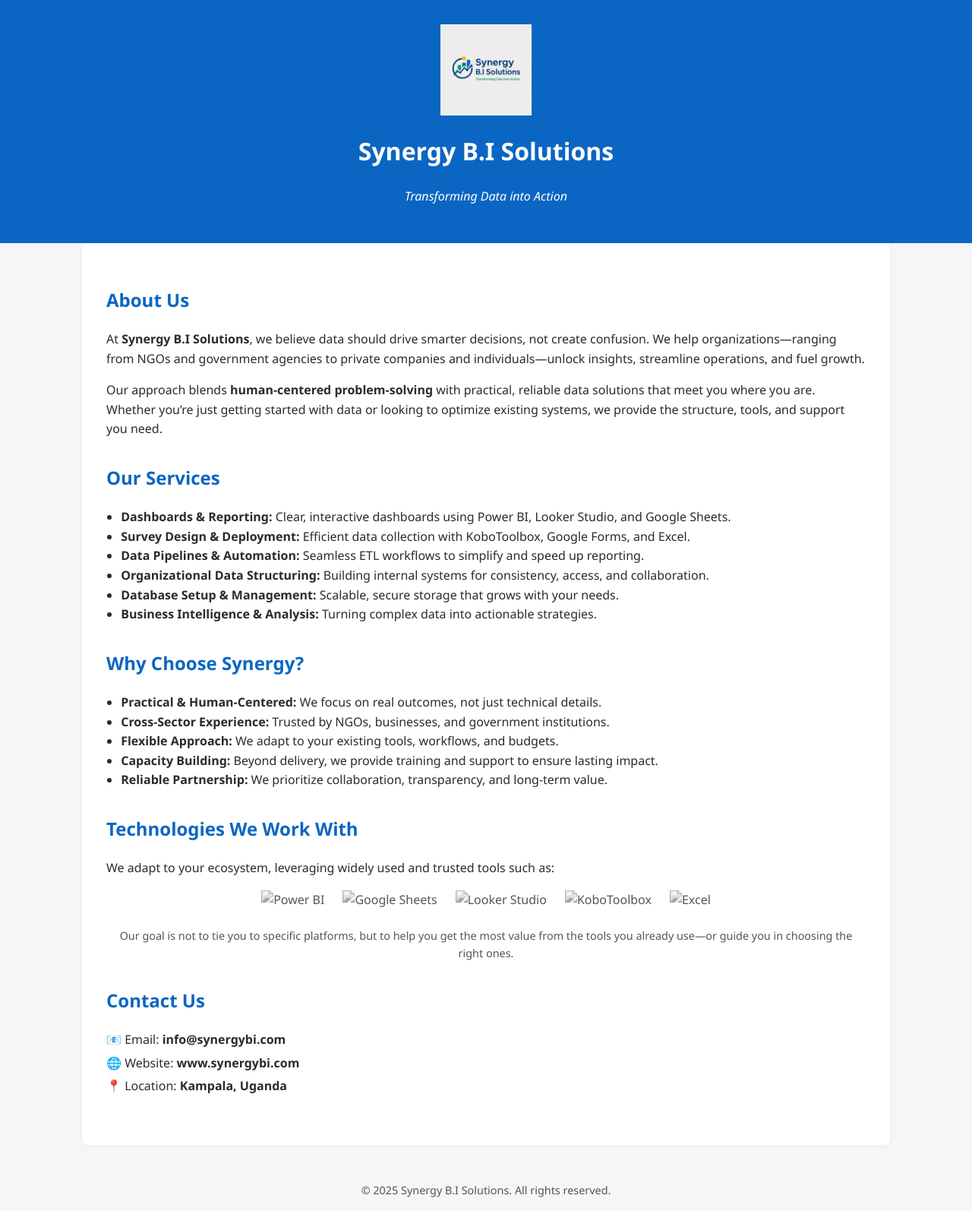
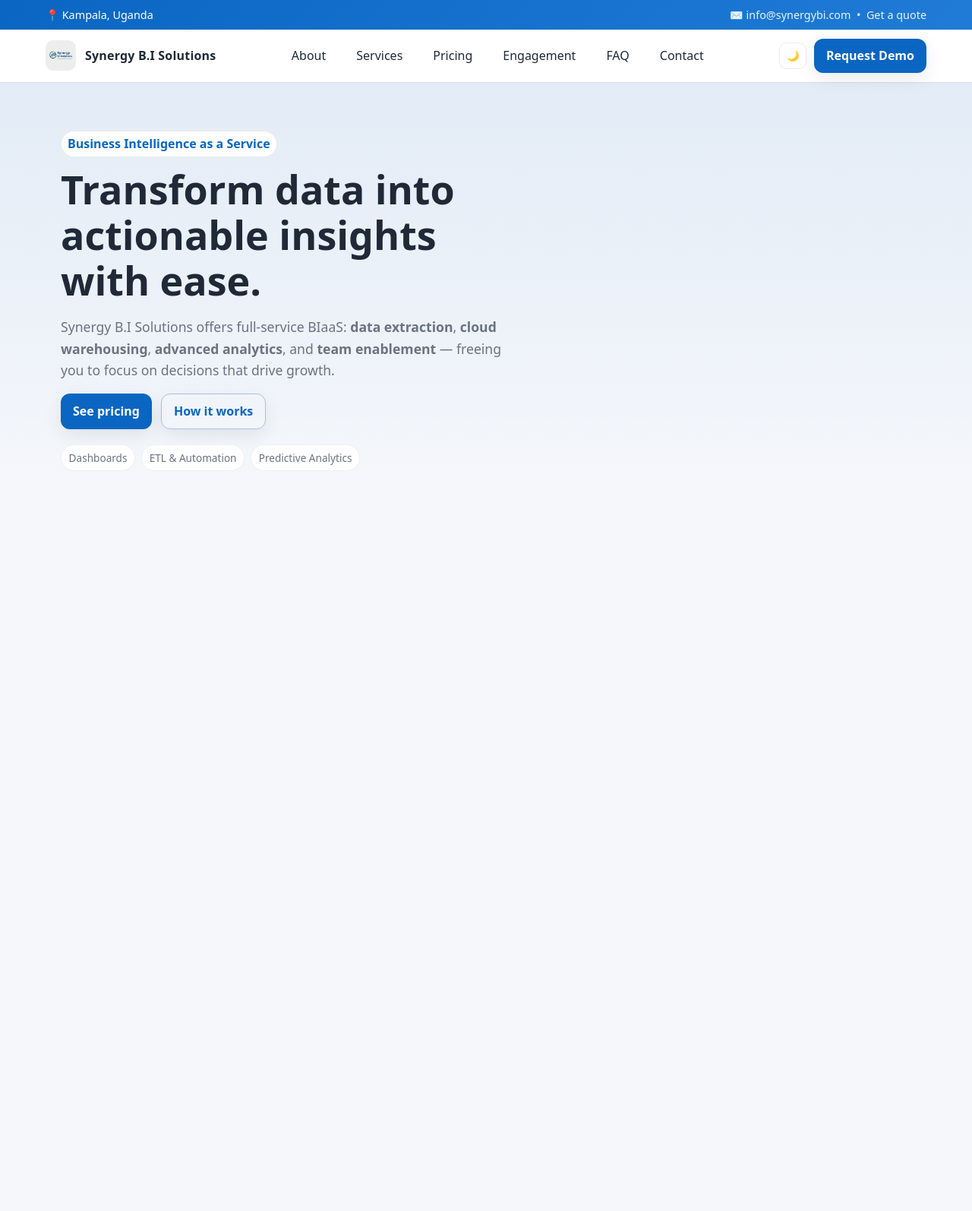
Before and after one commit to synergyBI/synergyBI.github.io, a plain HTML site: page index.html in a window 1280 px wide. Shown: the whole page at 76% size. After the commit the page ends 800 px from the top, so only its background shows below. Drawn offline with Linux system fonts and the light colour scheme.

Commit message:
Update index.html
Tried again

```diff
--- a/index.html
+++ b/index.html
@@ -1,131 +1,100 @@
 <!DOCTYPE html>
-<html lang="en">
+<html lang="en" data-theme="light">
 <head>
   <meta charset="UTF-8" />
-  <meta name="viewport" content="width=device-width, initial-scale=1.0" />
-  <title>Synergy B.I Solutions</title>
+  <meta name="viewport" content="width=device-width, initial-scale=1" />
+  <title>Synergy B.I Solutions | Business Intelligence as a Service (BIaaS)</title>
+  <meta name="description" content="Synergy B.I Solutions provides Business Intelligence as a Service (BIaaS): data extraction, organization, analytics, dashboards, training and support for NGOs, government, and businesses." />
+  <meta name="robots" content="index,follow" />
+
+  <meta property="og:type" content="website" />
+  <meta property="og:title" content="Synergy B.I Solutions | BI as a Service" />
+  <meta property="og:description" content="End-to-end BIaaS: extraction, warehousing, analytics, dashboards, training and support." />
+  <meta property="og:image" content="assets/og-image.png" />
+  <meta property="og:locale" content="en_US" />
+  <meta name="twitter:card" content="summary_large_image" />
+
+  <link rel="icon" href="assets/favicon.png" />
   <style>
-    body {
-      font-family: 'Segoe UI', sans-serif;
-      background-color: #f4f6f8;
-      color: #2b2b2b;
-      margin: 0;
-      padding: 0;
-      line-height: 1.6;
-    }
-    header {
-      background-color: #0a66c2;
-      color: white;
-      padding: 2rem;
-      text-align: center;
-    }
-    header img {
-      width: 120px;
-      display: block;
-      margin: 0 auto 1rem;
-    }
-    main {
-      max-width: 1000px;
-      margin: auto;
-      padding: 2rem;
-      background: white;
-      box-shadow: 0 0 10px rgba(0,0,0,0.05);
-      border-radius: 8px;
-    }
-    h2 {
-      color: #0a66c2;
-      margin-top: 1.5rem;
-    }
-    section {
-      margin-bottom: 2rem;
-    }
-    ul {
-      padding-left: 1.2rem;
-    }
-    .tech-logos {
-      display: flex;
-      flex-wrap: wrap;
-      gap: 1.5rem;
-      margin-top: 1rem;
-      justify-content: center;
-    }
-    .tech-logos img {
-      height: 40px;
-      filter: grayscale(100%);
-      opacity: 0.8;
-      transition: all 0.3s ease;
-    }
-    .tech-logos img:hover {
-      filter: grayscale(0%);
-      opacity: 1;
-    }
-    footer {
-      background-color: #f4f6f8;
-      text-align: center;
-      font-size: 0.9rem;
-      color: #555;
-      padding: 1rem;
-      margin-top: 2rem;
-    }
-    .contact p {
-      margin: 0.3rem 0;
-    }
+    :root{--primary:#0a66c2;--primary-600:#0a56a4;--secondary:#ff9800;--bg:#f5f7fb;--surface:#ffffff;--text:#1f2937;--muted:#6b7280;--ring:rgba(10,102,194,.25);--success:#16a34a;--warning:#f59e0b;--danger:#dc2626;--shadow:0 8px 24px rgba(0,0,0,.08)}
+    [data-theme="dark"]{--bg:#0b1020;--surface:#121a2a;--text:#e5e7eb;--muted:#9ca3af;--shadow:0 8px 24px rgba(0,0,0,.4)}
+    *{box-sizing:border-box} html{scroll-behavior:smooth} body{margin:0;font-family:ui-sans-serif,system-ui,-apple-system,Segoe UI,Roboto,Helvetica,Arial,"Apple Color Emoji","Segoe UI Emoji";background:var(--bg);color:var(--text);line-height:1.6} img{max-width:100%;display:block} .container{max-width:1160px;margin:0 auto;padding:0 1.25rem} .sr-only{position:absolute;width:1px;height:1px;padding:0;margin:-1px;overflow:hidden;clip:rect(0,0,0,0);white-space:nowrap;border:0}
+
+    /* Top bar */
+    .topbar{background:linear-gradient(135deg,var(--primary),#1f7bd6);color:#fff}
+    .topbar .inner{display:flex;align-items:center;gap:.75rem;justify-content:space-between;padding:.5rem 0;font-size:.9rem}
+    .topbar a{color:#fff;opacity:.9;text-decoration:none}
+
+    /* Nav */
+    nav{position:sticky;top:0;z-index:50;background:var(--surface);box-shadow:0 1px 0 rgba(0,0,0,.05)}
+    .nav-inner{display:flex;align-items:center;justify-content:space-between;padding:.75rem 0} .brand{display:flex;align-items:center;gap:.75rem;text-decoration:none;color:var(--text)} .brand img{width:40px;height:40px;border-radius:10px} .brand span{font-weight:800;letter-spacing:.2px} .menu{display:flex;gap:1rem} .menu a{padding:.5rem .75rem;border-radius:.6rem;text-decoration:none;color:var(--text)} .menu a.active,.menu a:hover{background:rgba(10,102,194,.08)} .cta{display:inline-flex;align-items:center;gap:.5rem;background:var(--primary);color:#fff;padding:.6rem 1rem;border-radius:.75rem;text-decoration:none;font-weight:600;box-shadow:var(--shadow)} .cta:hover{background:var(--primary-600)} .nav-actions{display:flex;align-items:center;gap:.6rem} .icon-btn{background:transparent;border:1px solid rgba(0,0,0,.08);padding:.55rem;border-radius:.6rem;cursor:pointer} .icon-btn:focus{outline:3px solid var(--ring)} .burger{display:none}
+
+    /* Hero */
+    header.hero{background:linear-gradient(180deg, rgba(10,102,194,.08), rgba(10,102,194,0)); padding:4rem 0 2rem} .hero-grid{display:grid;grid-template-columns:1.1fr .9fr;gap:2rem;align-items:center} .eyebrow{display:inline-flex;align-items:center;gap:.5rem;background:#fff;border:1px solid rgba(0,0,0,.08);color:var(--primary);padding:.25rem .5rem;border-radius:999px;font-weight:700} .hero h1{font-size:clamp(2rem,4.5vw,3.25rem);line-height:1.15;margin:.75rem 0} .lead{font-size:1.1rem;color:var(--muted);max-width:60ch} .hero-cta{display:flex;gap:.75rem;margin-top:1rem;flex-wrap:wrap} .ghost{border:1px solid rgba(10,102,194,.35);color:var(--primary);background:transparent} .pill-strip{display:flex;flex-wrap:wrap;gap:.5rem;margin-top:1.25rem} .pill{background:var(--surface);border:1px solid rgba(0,0,0,.06);padding:.35rem .6rem;border-radius:999px;font-size:.85rem;color:var(--muted)}
+
+    /* Sections */
+    section{padding:3rem 0} section h2{font-size:clamp(1.6rem,3vw,2.1rem);margin:0 0 1rem} .subtle{color:var(--muted)}
+
+    /* Cards & grids */
+    .grid-3{display:grid;grid-template-columns:repeat(3,1fr);gap:1rem} .grid-2{display:grid;grid-template-columns:repeat(2,1fr);gap:1rem} .card{background:var(--surface);border:1px solid rgba(0,0,0,.06);border-radius:1rem;padding:1.25rem;box-shadow:var(--shadow);transition:transform .18s ease, box-shadow .18s ease} .card:hover{transform:translateY(-3px)} .card h3{margin:.25rem 0 .5rem;font-size:1.15rem} .badge{display:inline-block;background:rgba(10,102,194,.1);color:var(--primary);padding:.25rem .5rem;border-radius:.5rem;font-size:.8rem;font-weight:700}
+
+    /* Pricing */
+    .pricing-wrap{display:grid;grid-template-columns:repeat(3,1fr);gap:1rem} .price-card{position:relative} .price{font-size:1.75rem;font-weight:800} .price small{font-weight:600;color:var(--muted)} .popular{border:2px solid var(--primary)} .ribbon{position:absolute;top:-10px;right:-10px;background:var(--primary);color:#fff;padding:.25rem .5rem;border-radius:.5rem;font-size:.75rem;font-weight:700} .toggle{display:inline-flex;align-items:center;gap:.5rem;background:var(--surface);border:1px solid rgba(0,0,0,.08);padding:.35rem;border-radius:1rem} .toggle button{border:none;background:transparent;padding:.35rem .75rem;border-radius:.75rem;cursor:pointer} .toggle button[aria-pressed="true"]{background:var(--primary);color:#fff} .save{color:var(--success);font-weight:700}
+
+    /* Footer */
+    footer{background:var(--surface);border-top:1px solid rgba(0,0,0,.06);padding:2rem 0;color:var(--muted)} .footer-grid{display:grid;grid-template-columns:2fr 1fr 1fr;gap:1rem} .footnote{font-size:.85rem;margin-top:1rem}
   </style>
 </head>
 <body>
-  <header>
-    <img src="assets/logo.png" alt="Synergy B.I Solutions Logo" />
-    <h1>Synergy B.I Solutions</h1>
-    <p><em>Transforming Data into Action</em></p>
-  </header>
-  <main>
-    <section>
-      <h2>About Us</h2>
-      <p>At <strong>Synergy B.I Solutions</strong>, we believe data should drive smarter decisions, not create confusion. We help organizations—ranging from NGOs and government agencies to private companies and individuals—unlock insights, streamline operations, and fuel growth.</p>
-      <p>Our approach blends <strong>human-centered problem-solving</strong> with practical, reliable data solutions that meet you where you are. Whether you’re just getting started with data or looking to optimize existing systems, we provide the structure, tools, and support you need.</p>
-    </section>
-    <section>
-      <h2>Our Services</h2>
-      <ul>
-        <li><strong>Dashboards & Reporting:</strong> Clear, interactive dashboards using Power BI, Looker Studio, and Google Sheets.</li>
-        <li><strong>Survey Design & Deployment:</strong> Efficient data collection with KoboToolbox, Google Forms, and Excel.</li>
-        <li><strong>Data Pipelines & Automation:</strong> Seamless ETL workflows to simplify and speed up reporting.</li>
-        <li><strong>Organizational Data Structuring:</strong> Building internal systems for consistency, access, and collaboration.</li>
-        <li><strong>Database Setup & Management:</strong> Scalable, secure storage that grows with your needs.</li>
-        <li><strong>Business Intelligence & Analysis:</strong> Turning complex data into actionable strategies.</li>
-      </ul>
-    </section>
-    <section>
-      <h2>Why Choose Synergy?</h2>
-      <ul>
-        <li><strong>Practical & Human-Centered:</strong> We focus on real outcomes, not just technical details.</li>
-        <li><strong>Cross-Sector Experience:</strong> Trusted by NGOs, businesses, and government institutions.</li>
-        <li><strong>Flexible Approach:</strong> We adapt to your existing tools, workflows, and budgets.</li>
-        <li><strong>Capacity Building:</strong> Beyond delivery, we provide training and support to ensure lasting impact.</li>
-        <li><strong>Reliable Partnership:</strong> We prioritize collaboration, transparency, and long-term value.</li>
-      </ul>
-    </section>
-    <section>
-      <h2>Technologies We Work With</h2>
-      <p>We adapt to your ecosystem, leveraging widely used and trusted tools such as:</p>
-      <div class="tech-logos">
-        <img src="assets/powerbi.png" alt="Power BI" title="Power BI">
-        <img src="assets/googlesheets.png" alt="Google Sheets" title="Google Sheets">
-        <img src="assets/looker.png" alt="Looker Studio" title="Looker Studio">
-        <img src="assets/kobo.png" alt="KoboToolbox" title="KoboToolbox">
-        <img src="assets/excel.png" alt="Excel" title="Excel">
+  <a class="sr-only" href="#main">Skip to content</a>
+
+  <!-- Top info bar -->
+  <div class="topbar" aria-label="Contact and location bar">
+    <div class="container inner">
+      <div>📍 Kampala, Uganda</div>
+      <div>
+        <a href="mailto:info@synergybi.com" aria-label="Email Synergy">✉️ info@synergybi.com</a>
+        &nbsp;•&nbsp;
+        <a href="#contact" aria-label="Jump to contact form">Get a quote</a>
       </div>
-      <p style="text-align:center; font-size:0.9rem; color:#555; margin-top:0.5rem;">Our goal is not to tie you to specific platforms, but to help you get the most value from the tools you already use—or guide you in choosing the right ones.</p>
-    </section>
-    <section class="contact">
-      <h2>Contact Us</h2>
-      <p>📧 Email: <strong>info@synergybi.com</strong></p>
-      <p>🌐 Website: <strong>www.synergybi.com</strong></p>
-      <p>📍 Location: <strong>Kampala, Uganda</strong></p>
-    </section>
-  </main>
-  <footer>
-    &copy; 2025 Synergy B.I Solutions. All rights reserved.
-  </footer>
-</body>
-</html>
+    </div>
+  </div>
+
+  <!-- Navigation -->
+  <nav aria-label="Primary">
+    <div class="container nav-inner">
+      <a class="brand" href="#home">
+        <img src="assets/logo.png" alt="Synergy B.I Solutions logo" loading="lazy" />
+        <span>Synergy B.I Solutions</span>
+      </a>
+      <div class="menu" id="menu">
+        <a href="#about">About</a>
+        <a href="#services">Services</a>
+        <a href="#pricing">Pricing</a>
+        <a href="#models">Engagement</a>
+        <a href="#faq">FAQ</a>
+        <a href="#contact">Contact</a>
+      </div>
+      <div class="nav-actions">
+        <button class="icon-btn" id="themeToggle" aria-label="Toggle dark mode" title="Toggle theme">🌙</button>
+        <button class="icon-btn burger" id="burger" aria-label="Toggle menu" aria-controls="menu" aria-expanded="false">☰</button>
+        <a class="cta" href="#contact" role="button">Request Demo</a>
+      </div>
+    </div>
+  </nav>
+
+  <!-- Hero -->
+  <header id="home" class="hero" role="banner">
+    <div class="container hero-grid">
+      <div>
+        <span class="eyebrow">Business Intelligence as a Service</span>
+        <h1>Transform data into actionable insights with ease.</h1>
+        <p class="lead">Synergy B.I Solutions offers full-service BIaaS: <strong>data extraction</strong>, <strong>cloud warehousing</strong>, <strong>advanced analytics</strong>, and <strong>team enablement</strong> — freeing you to focus on decisions that drive growth.</p>
+        <div class="hero-cta">
+          <a class="cta" href="#pricing">See pricing</a>
+          <a class="cta ghost" href="#about">How it works</a>
+        </div>
+        <div class="pill-strip" aria-label="Key capabilities">
+          <span class="pill">Dashboards</span>
+          <span class="pill">ETL & Automation</span>
+          <span class="pill">Predictive Analytics</
```
